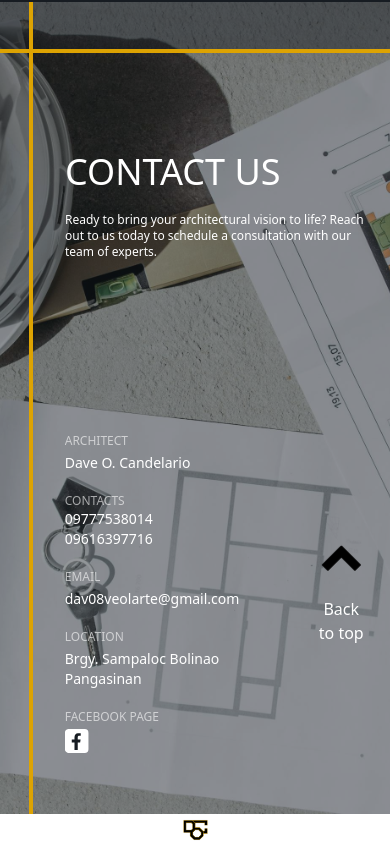
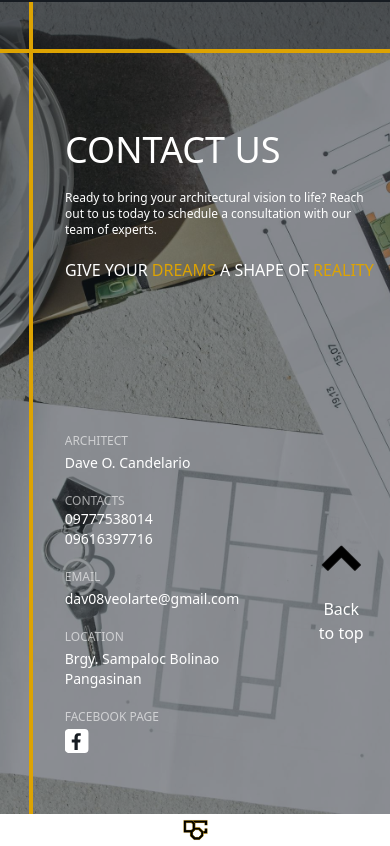
Before and after one commit to Magnum0310/architect, a React (Vite) app: page / in a window 390 px wide. Shown: the part 8860-9706 px from the top of the page. Built offline with nearby package versions, Linux system fonts and the light colour scheme; a web font is replaced by a local one.

Commit message:
Added tag line for the site

```diff
--- a/src/components/ContactUs.jsx
+++ b/src/components/ContactUs.jsx
@@ -47,6 +47,14 @@ const arrowVariant = {
   },
 };
 
+const fontVariant = {
+  initial: { color: "#FFFFFF" },
+  animate: {
+    color: "#DDA302",
+    transition: { duration: 1, ease: "easeInOut" },
+  },
+};
+
 const PageTemplate = () => {
   const divRef = useRef(null);
   const isInView = useInView(divRef, {
@@ -69,15 +77,15 @@ const PageTemplate = () => {
           {isInView ? (
             <>
               {/* CONTACT DETAILS */}
-              <motion.div className="col-start-2 col-end-8 row-start-2 row-end-10 grid  px-[2rem] py-[2rem]">
+              <motion.div className="col-start-2 col-end-8 row-start-2 row-end-10 grid px-[2rem] py-[2rem]">
                 <motion.div
-                  className="flex flex-col gap-5 "
+                  className="flex flex-col gap-5"
                   variants={contactsDetailsVariant}
                   initial="initial"
                   animate="animate"
                 >
                   <motion.div
-                    className="flex flex-col gap-10 "
+                    className="flex flex-col gap-5 "
                     variants={contactDefaultVariant}
                     initial="initial"
                     animate="animate"
@@ -96,9 +104,18 @@ const PageTemplate = () => {
                       out to us today to schedule a consultation with our team
                       of experts.
                     </motion.div>
+                    <motion.div
+                      variants={contactTitleTextVariant}
+                      className="text-subtitle-color  text-xl max-xs:text-base"
+                    >
+                      GIVE YOUR{" "}
+                      <motion.span variants={fontVariant}>DREAMS</motion.span> A
+                      SHAPE OF{" "}
+                      <motion.span variants={fontVariant}>REALITY</motion.span>
+                    </motion.div>
                   </motion.div>
                   {/* CONTACT INFO */}
-                  <div className="flex h-full flex-col justify-center gap-5 overflow-hidden ">
+                  <div className="flex h-full flex-col justify-center gap-4 overflow-hidden ">
                     {Contacts.map((contact) => {
                       if (contact.id == 2) {
                         return (
@@ -282,7 +299,7 @@ const PageTemplate = () => {
                 >
                   {/* PAGE TITLE */}
                   <motion.div
-                    className="col-span-6 col-start-1 row-span-2 row-start-1 flex h-3/4 flex-col justify-center gap-5 "
+                    className="col-span-6 col-start-1 row-span-2 row-start-1 flex h-3/4 flex-col justify-center gap-5"
                     variants={contactDefaultVariant}
                     initial="initial"
                     animate="animate"
@@ -301,9 +318,18 @@ const PageTemplate = () => {
                       out to us today to schedule a consultation with our team
                       of experts.
                     </motion.div>
+                    <motion.div
+                      variants={contactTitleTextVariant}
+                      className="text-subtitle-color text-xl max-xs:text-base xs:mr-[10rem]"
+                    >
+                      GIVE YOUR{" "}
+                      <motion.span variants={fontVariant}>DREAMS</motion.span> A
+                      SHAPE OF{" "}
+                      <motion.span variants={fontVariant}>REALITY</motion.span>
+                    </motion.div>
                   </motion.div>
                   {/* CONTACT INFO */}
-                  <div className="col-span-4 col-start-1 row-span-4 row-start-2 flex h-[80%] flex-col justify-end gap-5 ">
+                  <div className="col-span-4 col-start-1 row-span-4 row-start-2 flex h-[80%] flex-col justify-end gap-5">
                     {Contacts.map((contact, id) => {
                       if (contact.id == 2) {
                         return (
```
